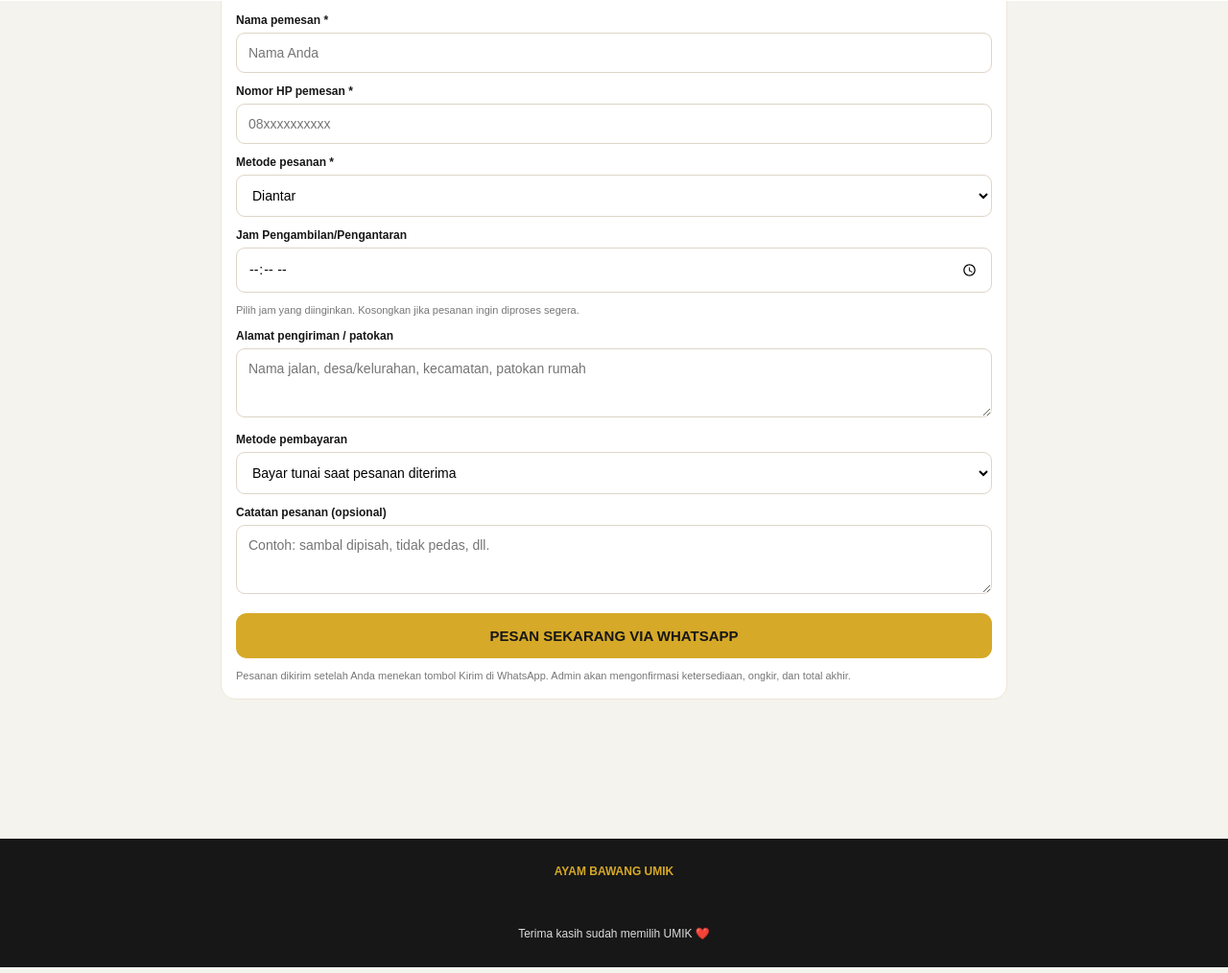
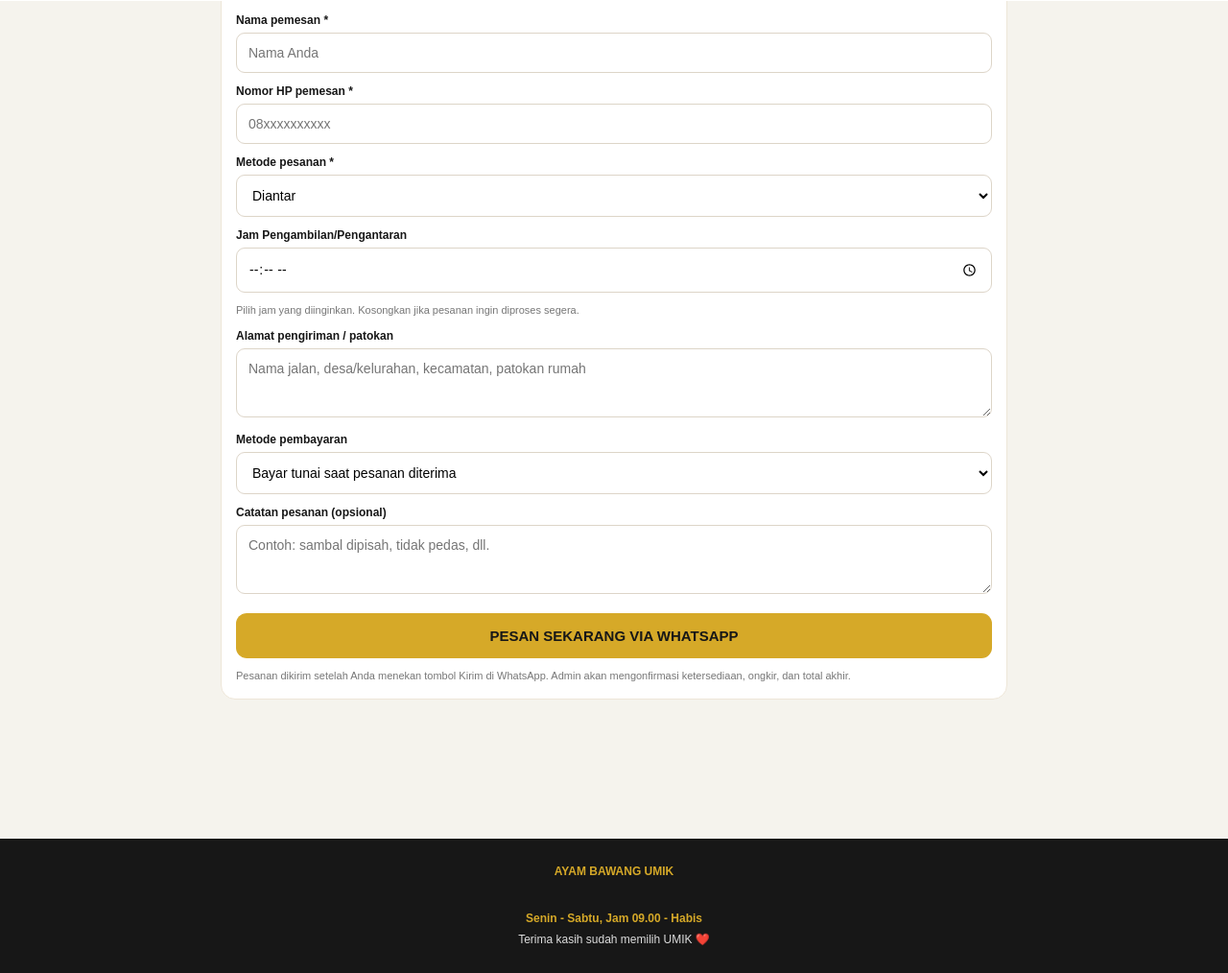
Before and after one commit to masuli25/ayam-goreng-bawang-putih-umik, a plain HTML site: page index.html in a window 1280 px wide. Shown: the part 799-1813 px from the top of the page at 96% size. Drawn offline with Linux system fonts and the light colour scheme.

Commit message:
Render opening hours directly in website footer

```diff
--- a/index.html
+++ b/index.html
@@ -92,7 +92,7 @@ footer strong{color:var(--aksen)}
     <div class="small">Pesanan dikirim setelah Anda menekan tombol Kirim di WhatsApp. Admin akan mengonfirmasi ketersediaan, ongkir, dan total akhir.</div>
   </form>
 </main>
-<footer><strong id="footerName">AYAM BAWANG UMIK</strong><br><span id="footerAddress"></span><br><span id="footerHours"></span><br>Terima kasih sudah memilih UMIK ❤️</footer>
+<footer><strong id="footerName">AYAM BAWANG UMIK</strong><br><span id="footerAddress"></span><br><strong style="display:inline-block;margin-top:6px;color:var(--aksen)">Senin - Sabtu, Jam 09.00 - Habis</strong><br>Terima kasih sudah memilih UMIK ❤️</footer>
 <div class="sticky"><div><b id="stickyCount">0 item</b><br><span id="stickyTotal">Total Rp0</span></div><button onclick="document.getElementById('orderForm').scrollIntoView({behavior:'smooth'})">Lanjut Pesan</button></div>
 <div id="optionShade" class="modalShade"><div class="optionModal"><h3 id="optionTitle"></h3><p>Silakan pilih varian yang tersedia.</p><div id="optionFields"></div><div class="optionActions"><button type="button" class="cancelOption" onclick="closeOptions()">Batal</button><button type="button" class="confirmOption" onclick="confirmOptions()">Tambah ke Keranjang</button></div></div></div>
 <script>
```
